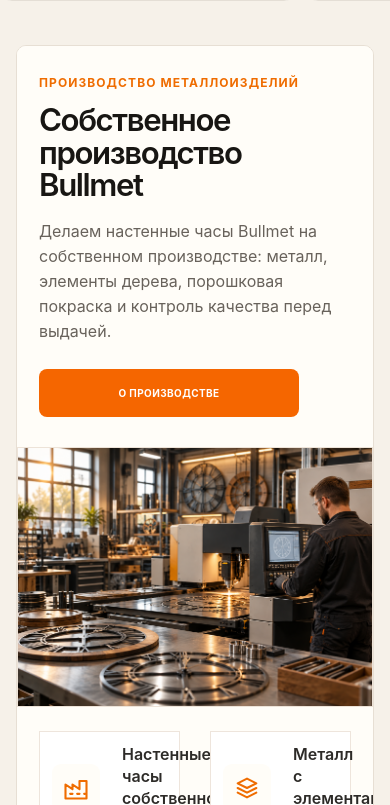
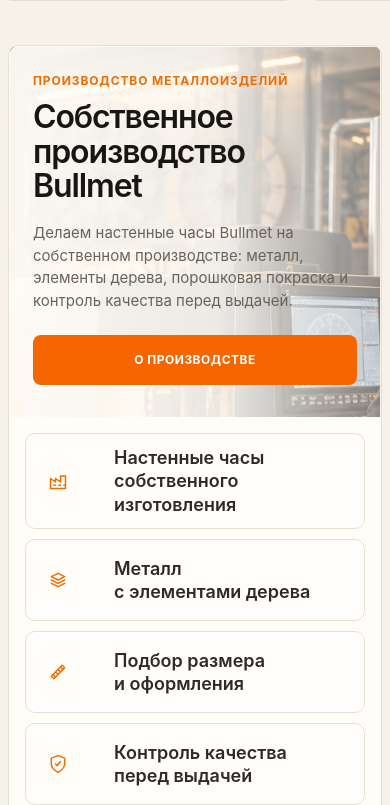
Before and after one commit to kurguzenko132/bullmet, a Next.js app: page / in a window 390 px wide. Shown: the part 1079-1884 px from the top of the page. Built offline with nearby package versions, Linux system fonts and the light colour scheme; no server answers; the database is empty.

Commit message:
Polish mobile home sections

```diff
--- a/app/design-system.css
+++ b/app/design-system.css
@@ -588,6 +588,27 @@ body:not(.admin-body) .home-faq__answer { padding: 0 20px 20px; color: var(--col
   body:not(.admin-body) .home-categories-final .category-card__content { min-height: 122px; }
   body:not(.admin-body) .home-categories-final .category-card__title { font-size: 20px; line-height: 1.2; }
   body:not(.admin-body) .home-categories-final .category-card__content small { font-size: 15px; line-height: 1.35; }
+  body:not(.admin-body) .home-products-section .ui-section-header h2 { font-size: clamp(28px, 8vw, 36px) !important; line-height: 1.04 !important; }
+  body:not(.admin-body) .home-products-section .catalog-card-body-market h3 { font-size: 20px !important; line-height: 1.2 !important; }
+  body:not(.admin-body) .home-products-section .catalog-card-body-market > small,
+  body:not(.admin-body) .home-products-section .catalog-card-color-market,
+  body:not(.admin-body) .home-products-section .catalog-card-color-market span { font-size: 14px !important; line-height: 1.35 !important; }
+  body:not(.admin-body) .home-products-section .catalog-card-bottom-market b { font-size: 18px !important; line-height: 1.2 !important; }
+  body:not(.admin-body) .production-section-final { width: calc(100% - 16px) !important; }
+  body:not(.admin-body) .production-section-final { position: relative; overflow: hidden; background: #fffdf8 !important; }
+  body:not(.admin-body) .production-section-final::before { position: absolute; z-index: 1; inset: 0; content: ''; background: linear-gradient(90deg, rgba(255, 253, 248, .97) 0%, rgba(255, 253, 248, .91) 56%, rgba(255, 253, 248, .46) 100%); pointer-events: none; }
+  body:not(.admin-body) .production-section-final .production-image { position: absolute; z-index: 0; inset: 0; width: 100%; height: 100% !important; margin: 0 !important; }
+  body:not(.admin-body) .production-section-final .production-image img { width: 100%; height: 100%; object-fit: cover; object-position: 68% center; }
+  body:not(.admin-body) .production-section-final .production-text { padding: 28px 24px 32px !important; }
+  body:not(.admin-body) .production-section-final .production-text { position: relative; z-index: 2; background: transparent !important; }
+  body:not(.admin-body) .production-section-final .production-section__eyebrow { margin-bottom: 12px; font-size: 12px; letter-spacing: .075em; }
+  body:not(.admin-body) .production-section-final .production-text h2 { font-size: 32px !important; line-height: 1.08 !important; letter-spacing: -.035em !important; }
+  body:not(.admin-body) .production-section-final .production-text .body-text { margin: 18px 0 22px !important; font-size: 15px !important; line-height: 1.52 !important; }
+  body:not(.admin-body) .production-section-final .small-orange { display: flex !important; align-self: stretch; box-sizing: border-box; width: 100% !important; max-width: 100% !important; min-width: 0 !important; height: 50px !important; font-size: 12px !important; }
+  body:not(.admin-body) .production-section-final .production-list { position: relative; z-index: 2; grid-template-columns: 1fr !important; gap: 10px !important; padding: 16px !important; background: #fffdf8 !important; }
+  body:not(.admin-body) .production-section-final .production-list div { grid-template-columns: 60px minmax(0, 1fr) !important; align-items: center; gap: 16px !important; min-height: 80px; border: 1px solid var(--color-border); border-radius: 10px; padding: 12px 16px; background: rgba(255, 255, 255, .72); }
+  body:not(.admin-body) .production-section-final .production-list svg { width: 40px !important; height: 40px !important; padding: 10px; border-radius: 12px; }
+  body:not(.admin-body) .production-section-final .production-list p { font-size: 18px !important; line-height: 1.3 !important; }
   .home-products-section { margin-top: var(--space-section-mobile); }
   body:not(.admin-body) .home-faq { grid-template-columns: 1fr; gap: 28px; width: 100% !important; padding-inline: 16px !important; margin-top: var(--space-section-mobile) !important; margin-bottom: var(--space-section-mobile) !important; }
   body:not(.admin-body) .home-faq__title { font-size: clamp(30px, 9vw, 38px); }
```
